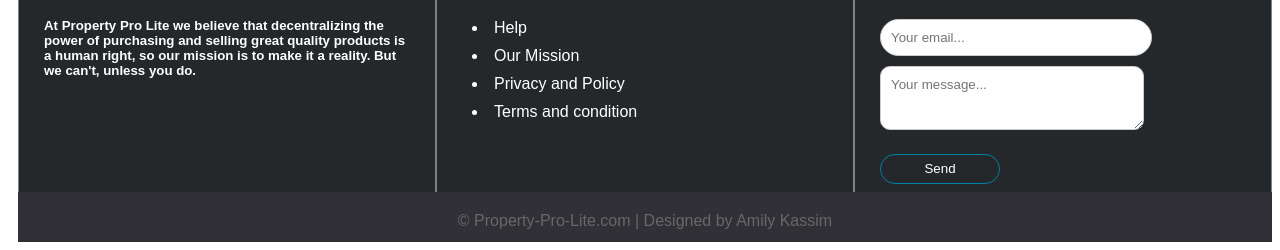
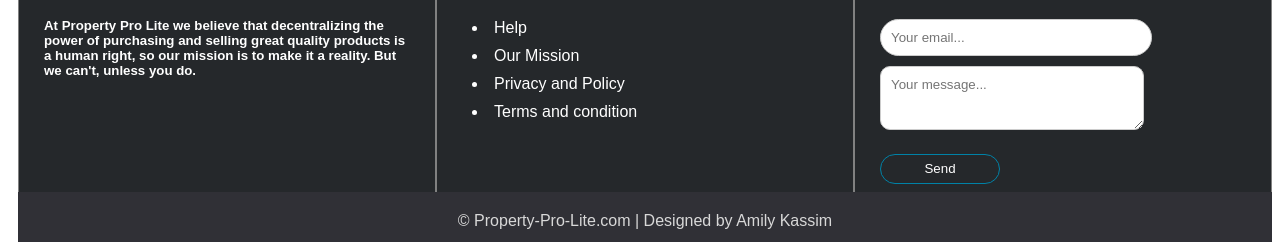
Before and after one commit to kwizeraelvis/PropertyProLite, a plain HTML site: page UI/html/home.html in a window 1280 px wide. Shown: the part 1116-1366 px from the top of the page. Drawn offline with Linux system fonts and the light colour scheme.

Commit message:
feature(FINISHES #167149377) adding light on footer copyright texts

```diff
--- a/UI/css/app.css
+++ b/UI/css/app.css
@@ -502,7 +502,7 @@
 
 .footer .footer-bottom {
   background: #303036;
-  color: #686868;
+  color: #d8d8d8;
   height: 30px;
   width: 100%;
   text-align: center;
```
